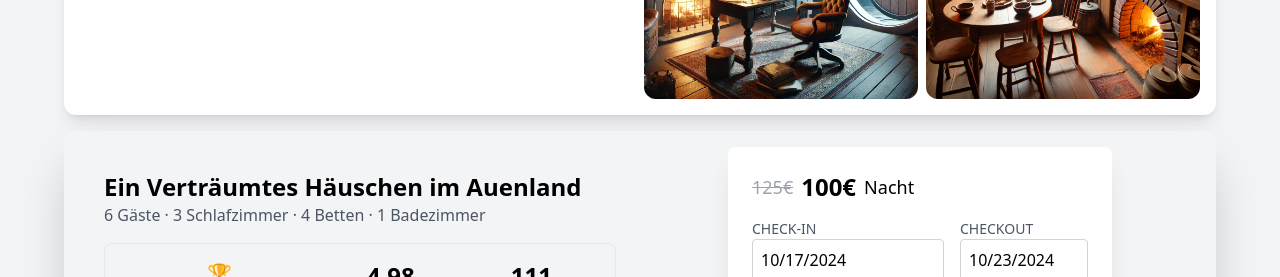
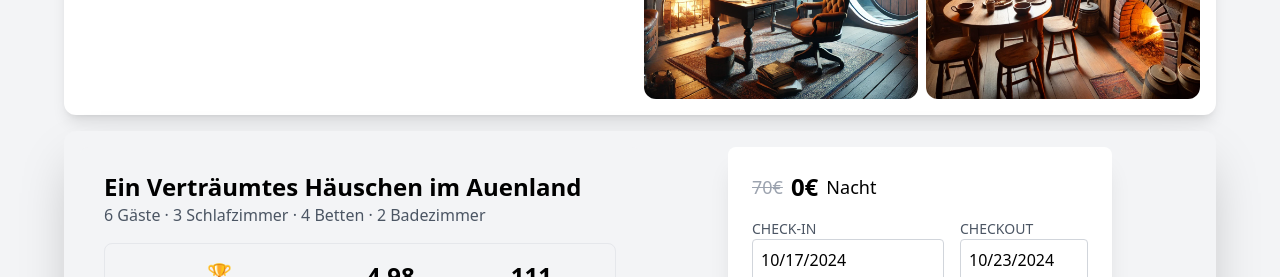
Before and after one commit to docmax99/NP, a Next.js app: page /app/DBHouse in a window 1280 px wide. Shown: the part 894-1171 px from the top of the page. Built offline with nearby package versions, Linux system fonts and the light colour scheme; no server answers; the database is empty.

Commit message:
Refactor import statements and fix class attribute in BookingCard.js, DBHouse.js, houseHobbit.js, houseService.js, home.js, index.js, TotalSection.js, ReserveButton.js, login.js, and register.js

```diff
--- a/src/components/BookingCard.js
+++ b/src/components/BookingCard.js
@@ -4,10 +4,10 @@ import ReserveButton from './BookingComp/ReserveButton';
 import PriceBreakdown from './BookingComp/PriceBreakdown';
 import TotalSection from './BookingComp/TotalSection';
 
-export default function BookingCard() {
+export default function BookingCard({house}) {
   return (
     <div className="flex flex-col max-w-sm mx-auto bg-white rounded-lg shadow-xl p-6 sticky top-10">
-      <PriceSection />
+      <PriceSection price={house? house.Kosten : 0}/>
       <BookingInputs />
       <ReserveButton />
       <p className="text-gray-600 text-center mb-4 text-sm">Sie werden noch nicht belastet</p>
--- a/src/components/BookingComp/PriceSection.js
+++ b/src/components/BookingComp/PriceSection.js
@@ -1,8 +1,8 @@
-export default function PriceSection() {
+export default function PriceSection({price,}) {
     return (
       <div className="flex items-center text-lg mb-4">
-        <span className="line-through text-gray-400 mr-2">125€</span>
-        <span className="text-2xl font-bold">100€</span>
+        <span className="line-through text-gray-400 mr-2">70€</span>
+        <span className="text-2xl font-bold">{`${price}€`}</span>
         <span className="text-lg ml-2">Nacht</span>
       </div>
     );
--- a/src/components/ListingInfos.js
+++ b/src/components/ListingInfos.js
@@ -1,13 +1,14 @@
 
 import Image from 'next/image';
 
-export default function ListingInfo() {
+export default function ListingInfo({house}) {
   return (
     <div className="max-w-4xl mx-auto bg-gray-100 p-6 rounded-lg">
       {/* Unterkunft Titel und Details */}
       <div className="mb-4">
         <h1 className="text-2xl font-bold">Ein Verträumtes Häuschen im Auenland</h1>
-        <p className="text-gray-600">6 Gäste · 3 Schlafzimmer · 4 Betten · 1 Badezimmer</p>
+        <p className="text-gray-600">6 Gäste · 3 Schlafzimmer · 4 Betten · 2 Badezimmer</p>
+
       </div>
 
       {/* Bewertung und Favoriten */}
--- a/src/pages/app/DBHouse.js
+++ b/src/pages/app/DBHouse.js
@@ -14,12 +14,16 @@ export default function Unterkunft() {
   useEffect(() => {
     const fetchHouse = async () => {
       const houseData = await getAllHouses();
-      const selectedHouse = houseData.find(h => h.id === 2); // Finde das Haus basierend auf der ID
+      console.log("House data", houseData);
+      const selectedHouse = houseData.find(h => h.Haus_Id === houseId); // Finde das Haus basierend auf der ID
       setHouse(selectedHouse);
+      console.log("Haus: " + selectedHouse);
     };
 
     fetchHouse();
     }, []);
+
+
 
 
 
@@ -37,7 +41,7 @@ export default function Unterkunft() {
       <main className="flex-grow flex flex-col items-center gap-4 p-2 bg-gray-100">
       <div className="text-4xl text-inherit">
           {house ? (
-            <h1>{house.Title_Name}</h1>  // Überschrift wird angezeigt, wenn house geladen ist
+            <h1>{house.Titel}</h1>  // Überschrift wird angezeigt, wenn house geladen ist
           ) : (
             <p>Haus wird geladen...</p>  // Ladeanzeige während des Ladens
           )}
@@ -104,10 +108,10 @@ export default function Unterkunft() {
         {/* Buchung und weitere Informationen */}
         <div className="bg-gray-100 flex flex-col sm:flex-row w-full max-w-6xl shadow-2xl rounded-xl p-4">
           <div className="w-full sm:w-1/2">
-            <ListingInfo />
+            <ListingInfo house={house} />
           </div>
           <div className="w-full sm:w-1/2">
-            <BookingCard />
+            <BookingCard house={house}/>
           </div>
         </div>
       </main>
--- a/src/services/houseService.js
+++ b/src/services/houseService.js
@@ -4,7 +4,7 @@ import { supabase } from '../components/lib/supabaseClient'; // Pfad zu deinem S
 export const getAllHouses = async () => {
   const { data, error } = await supabase
     .from('Houses')  // Ersetze 'users' mit der richtigen Tabelle in deiner Datenbank
-    .select('Title_Name');  // Hier den richtigen Spaltennamen wählen, z.B. 'username' oder 'name'
+    .select('*');  // Hier den richtigen Spaltennamen wählen, z.B. 'username' oder 'name'
 
   if (error) {
     console.error('Fehler beim Abrufen der Häuse:', error);
```
